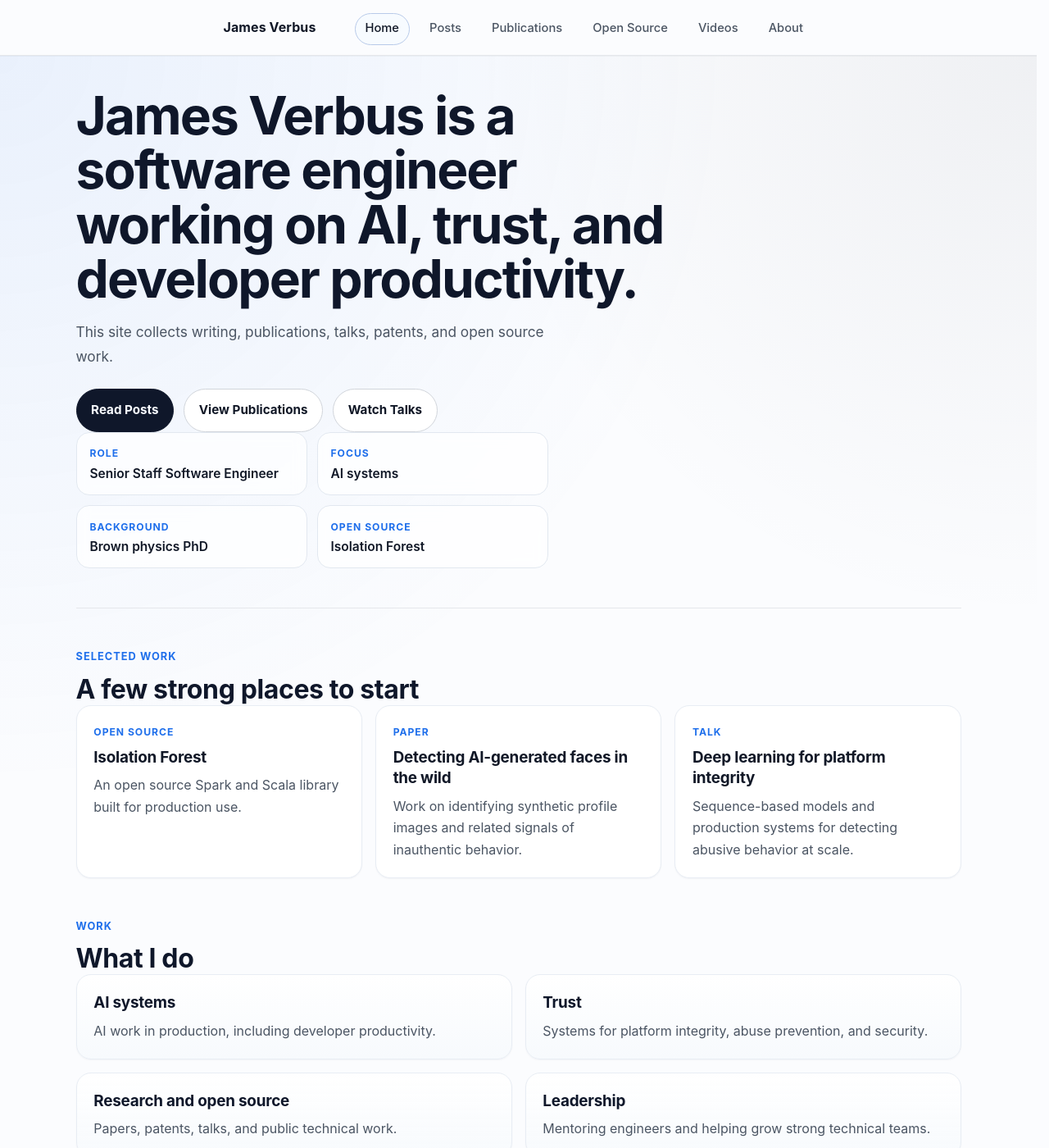
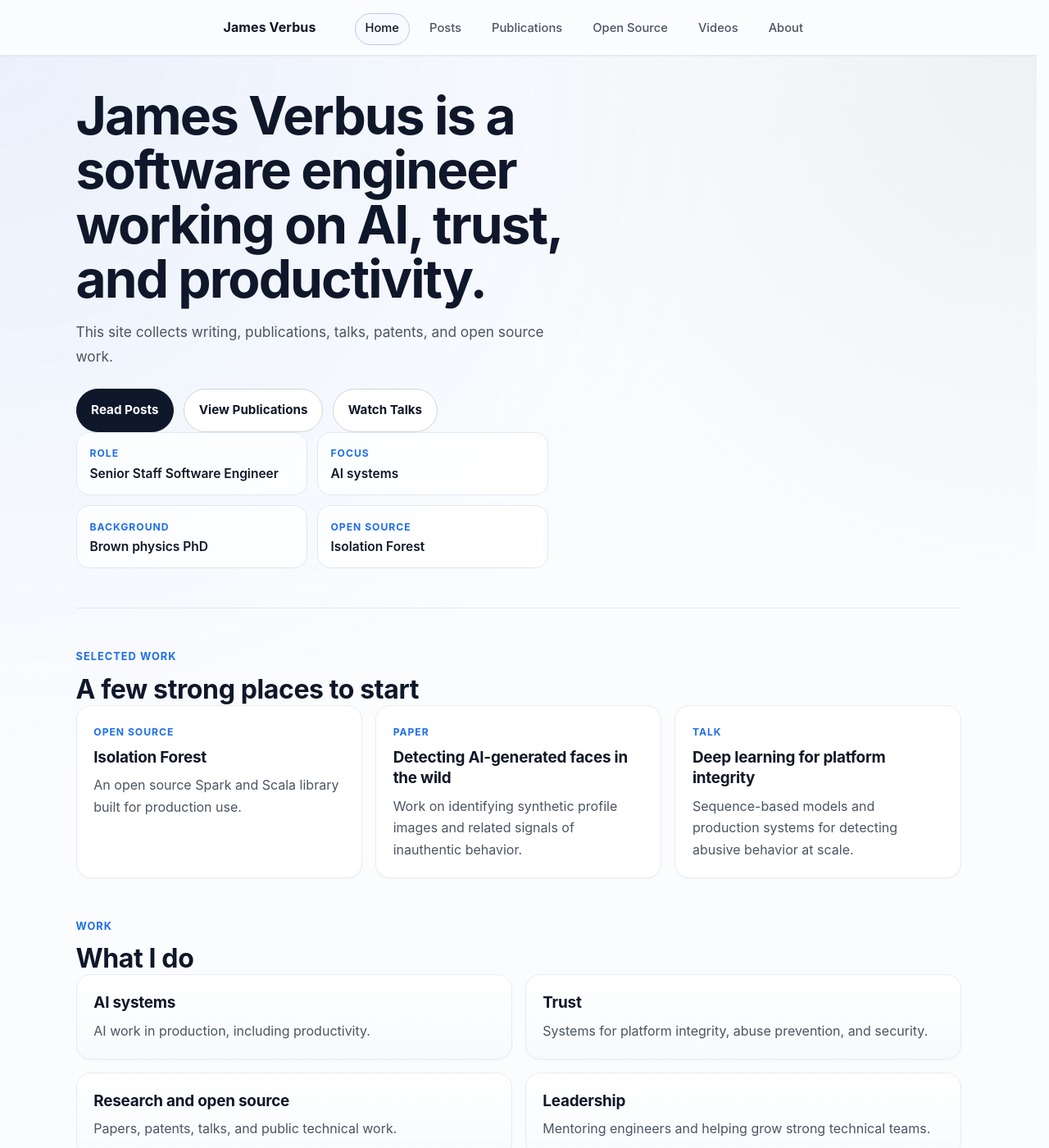
Before and after one commit to jverbus/jverbus.github.io, a Jekyll site: the page built from index.md, in a window 1280 px wide and 1400 px high. Shown: the whole window at 82% size. Built offline with Jekyll 4.4.1, drawn with Linux system fonts in a browser that asks for light colours.

Commit message:
Change developer productivity to productivity

```diff
--- a/_data/home.yml
+++ b/_data/home.yml
@@ -1,5 +1,5 @@
 hero:
-  title: "James Verbus is a software engineer working on AI, trust, and developer productivity."
+  title: "James Verbus is a software engineer working on AI, trust, and productivity."
   intro: "This site collects writing, publications, talks, patents, and open source work."
   primary_ctas:
     - label: "Read Posts"
@@ -35,7 +35,7 @@ featured_work:
 
 focus_areas:
   - title: "AI systems"
-    description: "AI work in production, including developer productivity."
+    description: "AI work in production, including productivity."
   - title: "Trust"
     description: "Systems for platform integrity, abuse prevention, and security."
   - title: "Research and open source"
```
